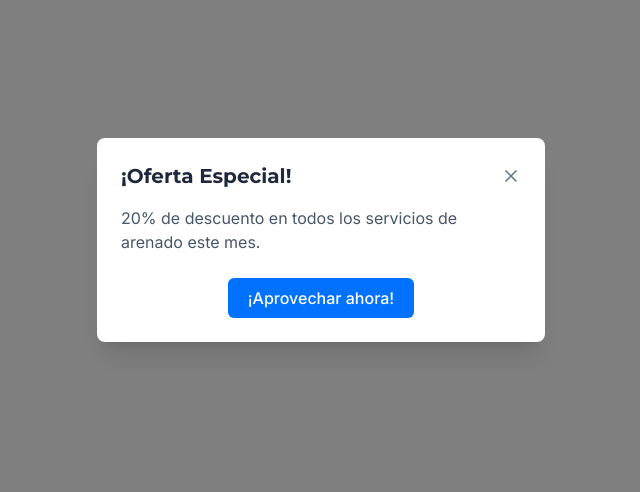
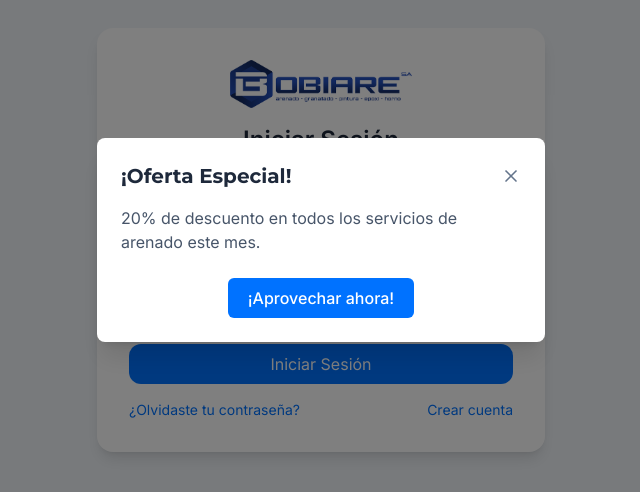
Before and after one commit to davidalejandrolerea29/bobiareweb, a React (Vite) app: page /login in a window 1280 px wide. Shown: the part 160-652 px from the top of the page, without its empty margins (319-959 px from the left). Built offline with nearby package versions, Linux system fonts and the light colour scheme.

Commit message:
add login

```diff
--- a/src/App.tsx
+++ b/src/App.tsx
@@ -1,5 +1,5 @@
 import React from 'react';
-import { Routes, Route } from 'react-router-dom';
+import { Routes, Route } from 'react-router-dom';  // No es necesario el import de Router
 import Layout from './components/layout/Layout';
 import HomePage from './pages/HomePage';
 import ProductListPage from './pages/ProductListPage';
@@ -12,12 +12,16 @@ import AdminOrdersPage from './pages/admin/AdminOrdersPage';
 import AdminCalendarPage from './pages/admin/AdminCalendarPage';
 import NotFoundPage from './pages/NotFoundPage';
 import PromoPopup from './components/marketing/PromoPopup';
+import Login from './pages/LoginPage';
+
+// IMPORTA TUS PROVIDERS
+import { AuthProvider } from './context/AuthContext';
+import { CartProvider } from './context/CartContext';
 
 function App() {
   const [showPromo, setShowPromo] = React.useState(false);
 
   React.useEffect(() => {
-    // Show promo popup after 5 seconds
     const timer = setTimeout(() => {
       setShowPromo(true);
     }, 5000);
@@ -27,6 +31,8 @@ function App() {
 
   return (
     <>
+      <AuthProvider>
+        <CartProvider>
           <Routes>
             <Route path="/" element={<Layout />}>
               <Route index element={<HomePage />} />
@@ -40,6 +46,7 @@ function App() {
               <Route path="admin/calendario" element={<AdminCalendarPage />} />
               <Route path="*" element={<NotFoundPage />} />
             </Route>
+            <Route path="/login" element={<Login />} />
           </Routes>
 
           {showPromo && (
@@ -49,6 +56,8 @@ function App() {
               onClose={() => setShowPromo(false)}
             />
           )}
+        </CartProvider>
+      </AuthProvider>
     </>
   );
 }
--- a/src/components/layout/Header.tsx
+++ b/src/components/layout/Header.tsx
@@ -86,7 +86,7 @@ const Header: React.FC = () => {
                 </span>
               )}
             </Link>
-            <Link to="/checkout" className="p-2 rounded-full hover:bg-neutral-100 transition-colors">
+            <Link to="/login" className="p-2 rounded-full hover:bg-neutral-100 transition-colors">
               <User size={20} className="text-neutral-700" />
             </Link>
             <button
--- a/src/components/products/ProductCard.tsx
+++ b/src/components/products/ProductCard.tsx
@@ -38,7 +38,8 @@ const ProductCard: React.FC<ProductCardProps> = ({ product }) => {
           </span>
 
           <Link
-            to={`/productos/${product.id}`}
+          to= '/login'
+        //    to={`/productos/${product.id}`}
             className="inline-flex items-center text-sm font-medium text-primary-500 hover:text-primary-600 transition-colors"
           >
             Ver detalles
--- /dev/null
+++ b/src/context/AuthContext.tsx
@@ -0,0 +1,38 @@
+import React, { createContext, useState, useContext, ReactNode } from 'react';
+
+interface AuthContextType {
+  user: string | null;
+  login: (email: string, password: string) => Promise<void>;
+  logout: () => void;
+}
+
+const AuthContext = createContext<AuthContextType | undefined>(undefined);
+
+export const AuthProvider: React.FC<{ children: ReactNode }> = ({ children }) => {
+  const [user, setUser] = useState<string | null>(null);
+
+  const login = async (email: string, password: string) => {
+    // 🔒 Aquí va tu llamada al backend o API real
+    console.log('Simulando login...', email, password);
+
+    // Simulación de respuesta exitosa:
+    await new Promise((resolve) => setTimeout(resolve, 1000));
+    setUser(email);
+  };
+
+  const logout = () => {
+    setUser(null);
+  };
+
+  return (
+    <AuthContext.Provider value={{ user, login, logout }}>
+      {children}
+    </AuthContext.Provider>
+  );
+};
+
+export const useAuth = (): AuthContextType => {
+  const context = useContext(AuthContext);
+  if (!context) throw new Error('useAuth debe usarse dentro de AuthProvider');
+  return context;
+};
--- a/src/pages/CartPage.tsx
+++ b/src/pages/CartPage.tsx
@@ -41,7 +41,7 @@ const CartPage: React.FC = () => {
             No has agregado ningún servicio a tu carrito aún. Explora nuestros servicios y comienza a transformar tus superficies.
           </p>
           <Link
-            to="/productos"
+            to="/login"
             className="px-6 py-3 bg-primary-500 text-white font-medium rounded-md hover:bg-primary-600 transition-colors"
           >
             Ver Servicios
--- a/src/pages/HomePage.tsx
+++ b/src/pages/HomePage.tsx
@@ -29,7 +29,7 @@ const HomePage: React.FC = () => {
             </p>
             <div className="flex flex-wrap gap-4 animate-slide-up" style={{ animationDelay: '0.2s' }}>
               <Link
-                to="/productos"
+                to="/login"
                 className="px-6 py-3 bg-primary-500 text-white font-medium rounded-md hover:bg-primary-600 transition-colors"
               >
                 Ver Servicios
@@ -120,7 +120,7 @@ const HomePage: React.FC = () => {
               Servicios Destacados
             </h2>
             <Link
-              to="/productos"
+              to="/login"
               className="text-primary-500 font-medium hover:text-primary-600 transition-colors"
             >
               Ver todos
--- /dev/null
+++ b/src/pages/LoginPage.tsx
@@ -0,0 +1,75 @@
+import React, { useState } from 'react';
+import { useAuth } from '../context/AuthContext';
+import { useNavigate } from 'react-router-dom';
+
+const Login: React.FC = () => {
+  const [email, setEmail] = useState('');
+  const [password, setPassword] = useState('');
+  const { login } = useAuth();
+  const navigate = useNavigate();
+  const [loading, setLoading] = useState(false);
+  const [error, setError] = useState<string | null>(null);
+
+  const handleSubmit = async (e: React.FormEvent) => {
+    e.preventDefault();
+    setLoading(true);
+    setError(null);
+    try {
+      await login(email, password);
+      navigate('/'); // Redirige al home o a donde prefieras
+    } catch (err) {
+      setError('Correo o contraseña incorrectos');
+    } finally {
+      setLoading(false);
+    }
+  };
+
+  return (
+    <div className="min-h-screen flex items-center justify-center bg-neutral-100 py-12 px-4">
+      <div className="max-w-md w-full bg-white p-8 rounded-2xl shadow-lg">
+        <div className="mb-6 text-center">
+          <img src="/logo2.png" alt="Bobiare Logo" className="h-12 mx-auto mb-4" />
+          <h2 className="text-2xl font-bold text-neutral-800">Iniciar Sesión</h2>
+        </div>
+        <form onSubmit={handleSubmit} className="space-y-4">
+          <div>
+            <label htmlFor="email" className="block text-sm font-medium text-neutral-700">Correo electrónico</label>
+            <input
+              id="email"
+              type="email"
+              value={email}
+              onChange={(e) => setEmail(e.target.value)}
+              required
+              className="mt-1 block w-full px-4 py-2 border border-neutral-300 rounded-xl focus:outline-none focus:ring-2 focus:ring-primary-500"
+            />
+          </div>
+          <div>
+            <label htmlFor="password" className="block text-sm font-medium text-neutral-700">Contraseña</label>
+            <input
+              id="password"
+              type="password"
+              value={password}
+              onChange={(e) => setPassword(e.target.value)}
+              required
+              className="mt-1 block w-full px-4 py-2 border border-neutral-300 rounded-xl focus:outline-none focus:ring-2 focus:ring-primary-500"
+            />
+          </div>
+          {error && <div className="text-red-500 text-sm">{error}</div>}
+          <button
+            type="submit"
+            className="w-full bg-primary-500 text-white py-2 rounded-xl hover:bg-primary-600 transition-colors"
+            disabled={loading}
+          >
+            {loading ? 'Cargando...' : 'Iniciar Sesión'}
+          </button>
+        </form>
+        <div className="mt-4 flex justify-between text-sm">
+          <a href="#" className="text-primary-500 hover:underline">¿Olvidaste tu contraseña?</a>
+          <a href="#" className="text-primary-500 hover:underline">Crear cuenta</a>
+        </div>
+      </div>
+    </div>
+  );
+};
+
+export default Login;
```
Lines whose indentation alone changed are shown as unchanged.
